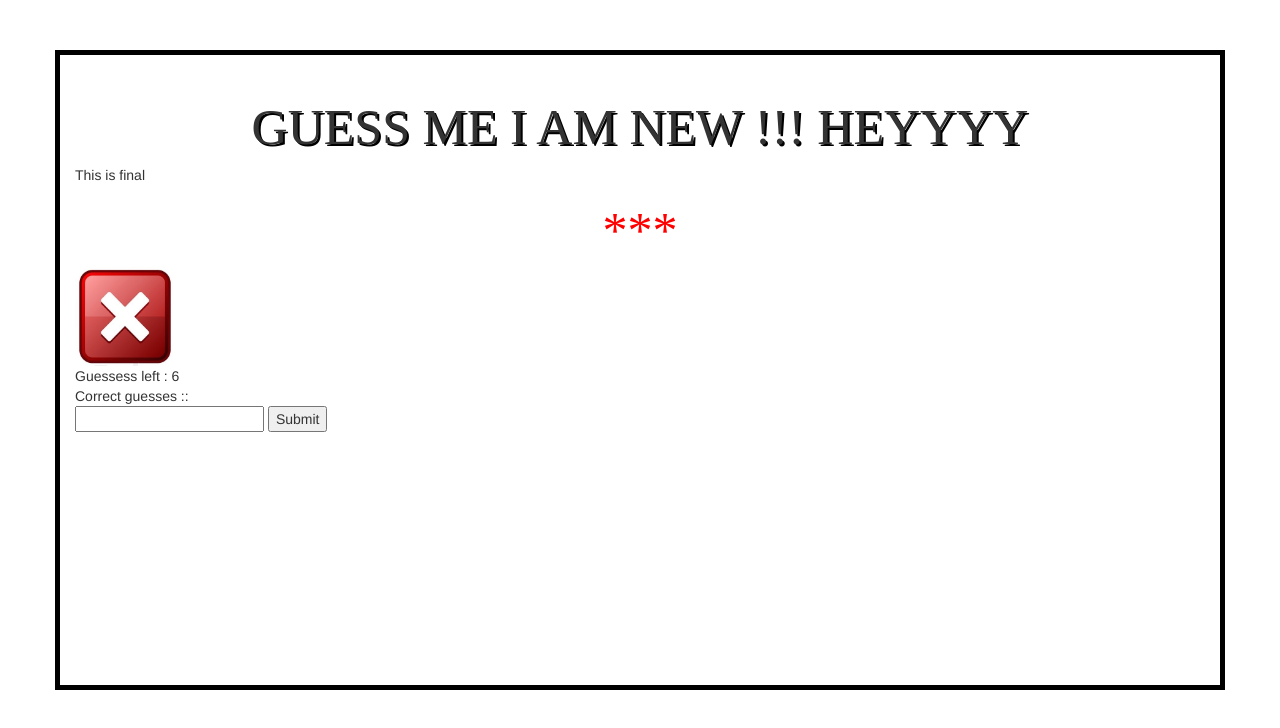
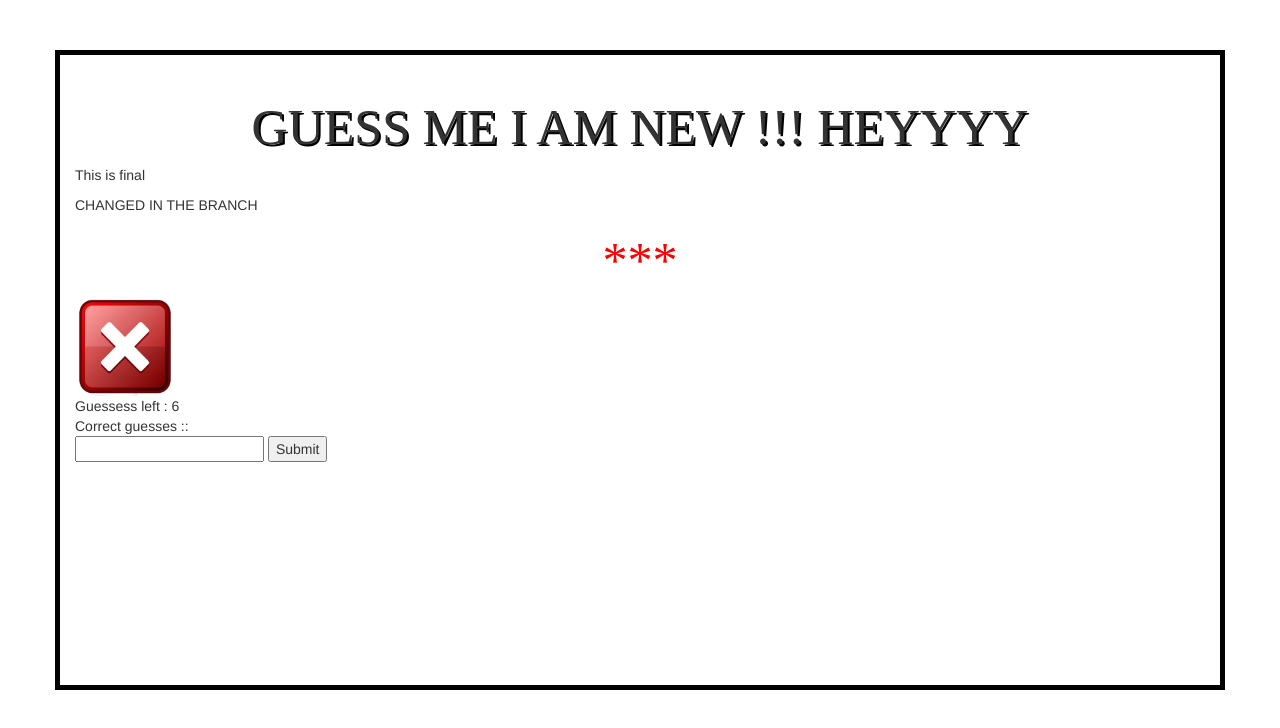
Before and after one commit to neenasusan/guessmetest, a plain HTML site: page index.html in a window 1280 px wide. Drawn offline with nearby package versions, Linux system fonts and the light colour scheme.

Commit message:
changes made in local

```diff
--- a/index.html
+++ b/index.html
@@ -15,6 +15,7 @@
 
 	<h1 class="guessme"> GUESS ME  I AM NEW !!! HEYYYY </h1>
 	<p> This is final </p>
+	<p> CHANGED IN THE BRANCH</p>
 
 	<div class="displayword">{{ displayWord }}</div> <!-- Guess the word :  -->
 
```
